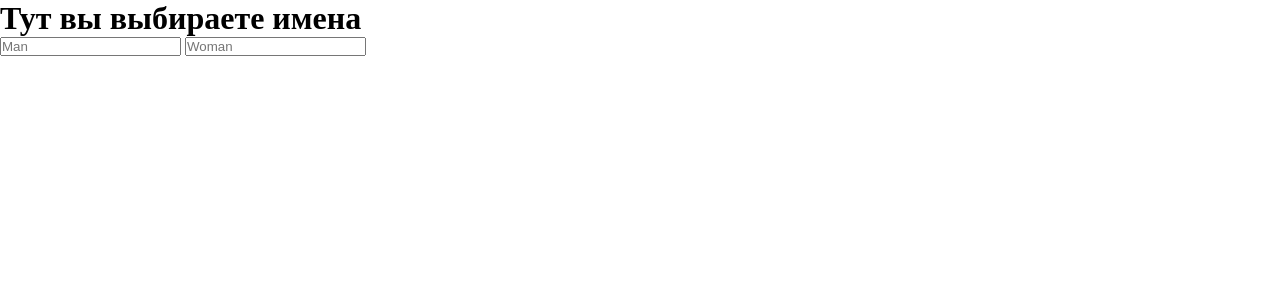
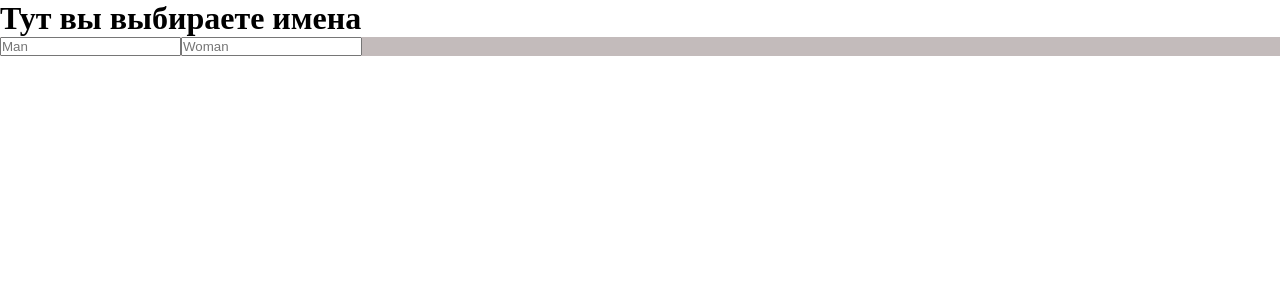
Before and after one commit to Avaaren/name_compatibility, a Django app: page / in a window 1280 px wide. Shown: the top 300 px of the page. Run offline with Django 3.2, Linux system fonts and the light colour scheme.

Commit message:
Added html structure and css for search fields

```diff
--- a/predict/templates/predict/home.html
+++ b/predict/templates/predict/home.html
@@ -5,11 +5,27 @@
 {% block content %}
 <link rel="stylesheet" href="{% static 'predict/css/predict.css' %}">
 <h1>Тут вы выбираете имена</h1>
-<div class = 'man'>
-    <span><input type="text" placeholder='Man'></span>
-</div>
-<div class = 'man'>
-    <span><input type="text" placeholder='Woman'></span>
+<div class="container">
+    <div id='man'>
+        <div class="search">
+            <span><input type="text" placeholder='Man' id='man-search-field'></span>
+        </div>
+        <div id=result_man>
+        </div>
+    </div>
+
+    <div id='woman'>
+        <div class="search">
+            <span><input type="text" placeholder='Woman' id='woman-search-field'></span>
+        </div>
+        <div id=result_woman>
+        </div>
+    </div>
+
 </div>
 
+<script src="https://code.jquery.com/jquery-3.4.1.js" integrity="sha256-WpOohJOqMqqyKL9FccASB9O0KwACQJpFTUBLTYOVvVU="
+    crossorigin="anonymous"></script>
+
+<script src="{% static 'predict/js/scripts.js' %}"></script>
 {% endblock %}
--- a/static/predict/css/predict.css
+++ b/static/predict/css/predict.css
@@ -4,6 +4,7 @@
     box-sizing: border-box;
 }
 
-div.man, div.woman{
-    display: inline-block;
+.container{
+    background-color:rgb(195, 187, 187);
+    display: flex;
 }
```
